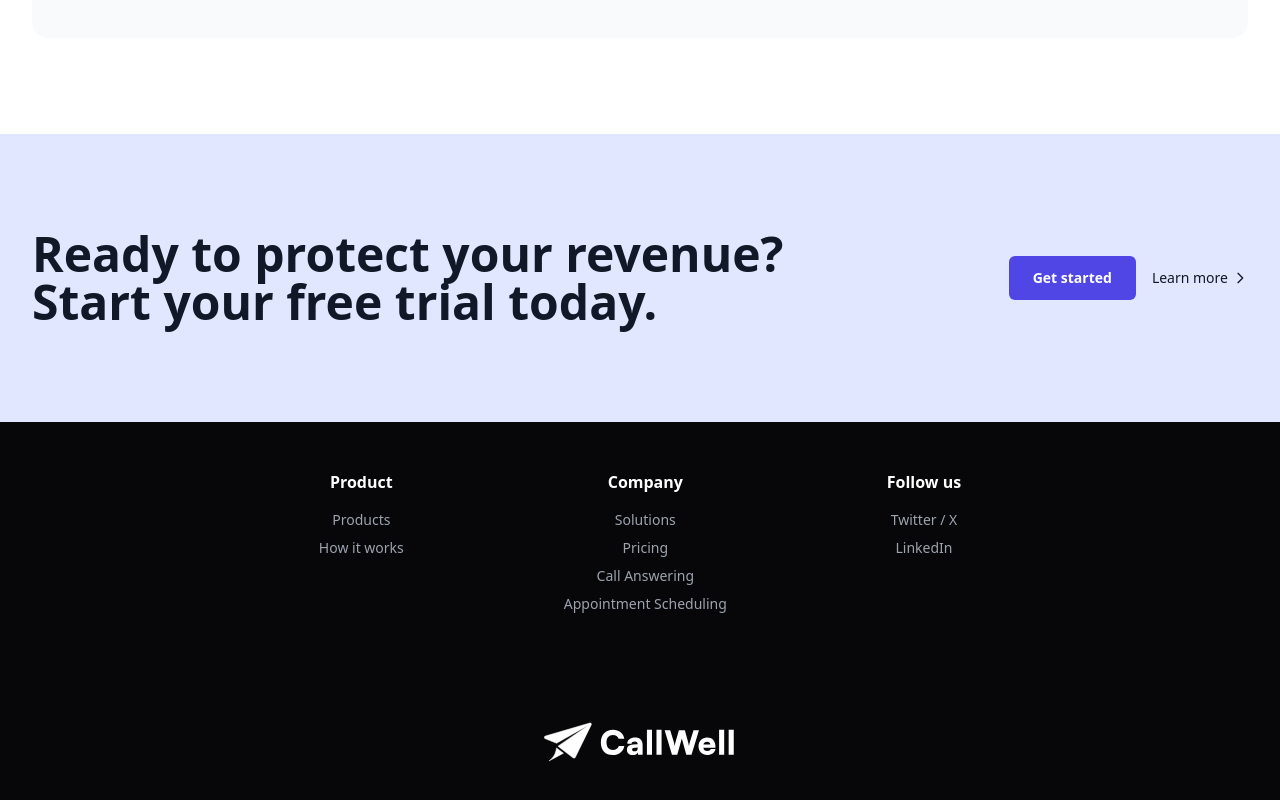
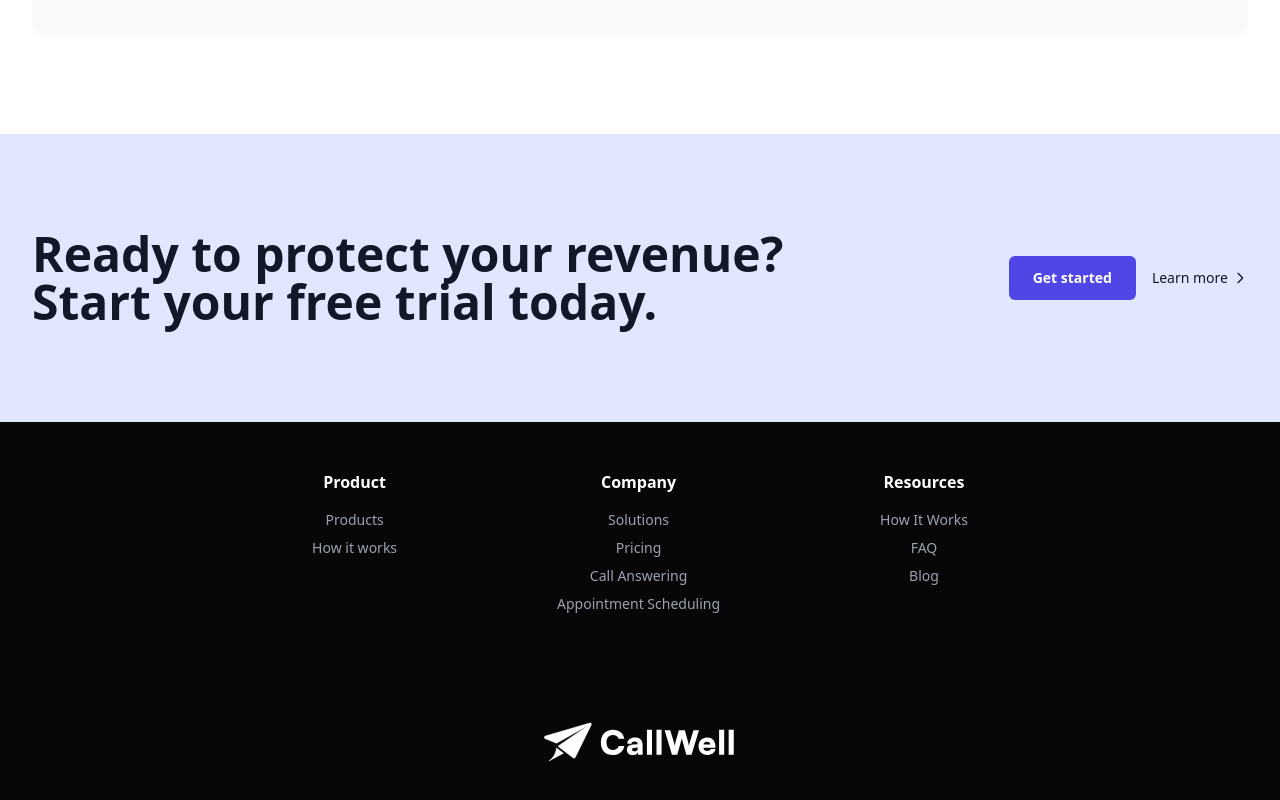
Before and after one commit to rileyleitao/Callwell, a Vue app: page / in a window 1280 px wide. Shown: the part 5276-6076 px from the top of the page. Built offline with nearby package versions, Linux system fonts and the light colour scheme; a web font is replaced by a local one.

Commit message:
Replace Follow Us footer section with Resources links

```diff
--- a/src/components/Footer.vue
+++ b/src/components/Footer.vue
@@ -19,10 +19,11 @@
           </ul>
         </div>
         <div class="text-center">
-          <h4 class="font-semibold mb-4">Follow us</h4>
+          <h4 class="font-semibold mb-4">Resources</h4>
           <ul class="space-y-2 text-gray-400 text-sm">
-            <li><a href="#" class="hover:text-white">Twitter / X</a></li>
-            <li><a href="#" class="hover:text-white">LinkedIn</a></li>
+            <li><router-link to="/how-it-works" class="hover:text-white">How It Works</router-link></li>
+            <li><router-link to="/faq" class="hover:text-white">FAQ</router-link></li>
+            <li><router-link to="/blog" class="hover:text-white">Blog</router-link></li>
           </ul>
         </div>
       </div>
```
